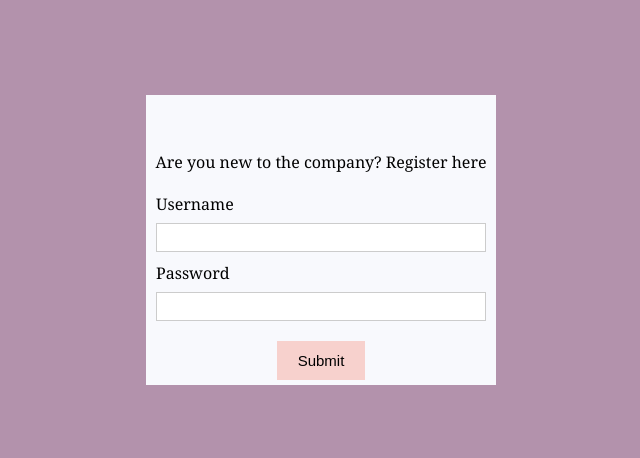
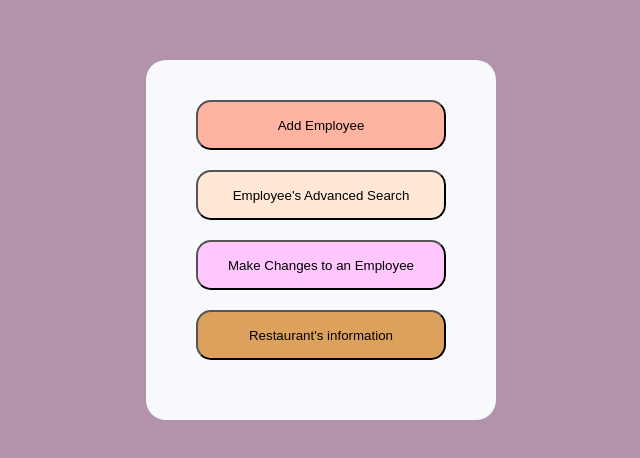
Before and after one commit to fakedann/phase-3-frontend, a React (Create React App) app in the folder frontend/: page / in a window 1280 px wide. Shown: the part 160-618 px from the top of the page, without its empty margins (319-959 px from the left). Built offline with nearby package versions, Linux system fonts and the light colour scheme.

Commit message:
Change of approach. App is about employer-employee relationship now

```diff
--- a/frontend/src/App.css
+++ b/frontend/src/App.css
@@ -15,66 +15,55 @@ body {
   background-color: #B392AC;
 }
 
-.form{
+.mainSection{
   background-color: #f8f9fd;
   padding-top: 40px;
   width: 350px;
-  height: 250px;
+  height: 320px;
+  border-radius: 20px;
 }
 
-input[type="text"],
-input[type="password"] {
-  height: 25px;
-  border: 1px solid rgba(0, 0, 0, 0.2);
+.btnTask {
+  height: 50px;
+  width: 250px;
+  margin-bottom: 20px;
+  margin-left: 50px;
+  border-radius: 15px;
+  transition-duration: 0.4s;
 }
 
-input[type="submit"] {
-  margin-top: 10px;
-  cursor: pointer;
-  font-size: 15px;
-  background: #F7D1CD;
-  border: 1px solid #F7D1CD;
-  color: black;
-  padding: 10px 20px;
+#uno:hover{
+  background-color: white;
+  border-color: #ffb4a2;
 }
 
-input[type="submit"]:hover {
-  background: #6cf0c2;
+#uno {
+  background-color: #ffb4a2;
 }
 
-.button-container {
-  display: flex;
-  justify-content: center;
+#dos {
+  background-color: #ffe8d6;
 }
 
-.login-form {
+#dos:hover{
   background-color: white;
-  padding: 2rem;
-  box-shadow: 0 4px 8px 0 rgba(0, 0, 0, 0.2), 0 6px 20px 0 rgba(0, 0, 0, 0.19);
+  border-color: #ffe8d6;
 }
 
-.list-container {
-  display: flex;
+#tres{
+  background-color: #ffc6ff;
 }
 
-.error {
-  color: red;
-  font-size: 12px;
+#tres:hover{
+  background-color: white;
+  border-color: #ffc6ff;
 }
 
-.title {
-  font-size: 25px;
-  margin-bottom: 20px;
+#four {
+  background-color: #dda15e;
 }
 
-.input-container {
-  display: flex;
-  flex-direction: column;
-  gap: 8px;
-  margin: 10px;
+#four:hover{
+  background-color: white;
+  border-color: #dda15e;
 }
-
-#lb1 {
-  text-align: center;
-  margin-bottom: 20px;
-}
--- a/frontend/src/App.js
+++ b/frontend/src/App.js
@@ -1,47 +1,26 @@
 import './App.css';
 import { Route, Switch } from "react-router-dom";
 import { useState } from 'react';
+import SignIn from './SignIn';
+import LogIn from './LogIn';
 
 function App() {
 
-  const [login, setLogIn] = useState({
-    username: '',
-    password: '',
-  })
+  const [taskComponent, setTask] = useState('login')
 
-  function handleSubmit(event){
-    event.preventDefault()
-    console.log(login)
+  if (taskComponent === "Add"){
+    console.log('conditionall!!!')
   }
 
-  function handleChange(event){
+  function checkTask(task){
+    console.log(task)
+    setTask("Add")
+  }
 
-    const name = event.target.name
-    let value = event.target.value
-
-    setLogIn({...login, [name]: value})
-  }
 
   return (
     <div className="App">
-      <div className="form">
-      <form onSubmit={handleSubmit}>
-        <p id="lb1">Are you new to the company? Register here</p>
-        <div className="input-container">
-          <label>Username </label>
-          <input type="text" name="username" value={login.username} onChange={handleChange} required />
-          {/* {renderErrorMessage("uname")} */}
-        </div>
-        <div className="input-container">
-          <label>Password </label>
-          <input type="password" name="password" value={login.password} onChange={handleChange} required />
-          {/* {renderErrorMessage("pass")} */}
-        </div>
-        <div className="button-container">
-          <input type="submit" />
-        </div>
-      </form>
-    </div>
+      <LogIn checkTask={checkTask}/>
     </div>
   );
 }
--- /dev/null
+++ b/frontend/src/LogIn.js
@@ -0,0 +1,20 @@
+import { useState } from 'react';
+
+function LogIn({checkTask}){
+
+  function handleClick(event){
+    checkTask('Add')
+
+  }
+
+  return(
+    <div className="mainSection">
+      <button className="btnTask" id="uno" onClick={handleClick}>Add Employee</button>
+      <button className="btnTask" id="dos">Employee's Advanced Search</button>
+      <button className="btnTask" id="tres">Make Changes to an Employee</button>
+      <button className="btnTask" id="four">Restaurant's information</button>
+    </div>
+  )
+}
+
+export default LogIn
--- a/frontend/src/SignIn.js
+++ b/frontend/src/SignIn.js
@@ -9,6 +9,45 @@ function SignIn(){
     state: '',
   })
 
+  function handleChange(event){
+
+    const name = event.target.name
+    let value = event.target.value
+
+    setNewAgent({...newAgent, [name]: value})
+  }
+
+  function handleSubmit(event){
+    console.log(`This is the new agent ${newAgent}`)
+  }
+
+  return(
+    <div className="form">
+      <form onSubmit={handleSubmit}>
+        <p>Please, fill the information below.</p>
+        <div className="input-container">
+          <label>Full name</label>
+          <input type="text" name="fullName" value={newAgent.fullName} onChange={handleChange} required />
+        </div>
+        <div className="input-container">
+          <label>Username </label>
+          <input type="text" name="username" value={newAgent.username} onChange={handleChange} required />
+        </div>
+        <div className="input-container">
+          <label>Password </label>
+          <input type="password" name="password" value={newAgent.password} onChange={handleChange} required />
+        </div>
+        <div className="input-container">
+          <label>State of residence</label>
+          <input type="text" name="state" value={newAgent.state} onChange={handleChange} required />
+        </div>
+        <div className="button-container">
+          <input type="submit" />
+        </div>
+      </form>
+    </div>
+  )
+
 }
 
 export default SignIn
```
